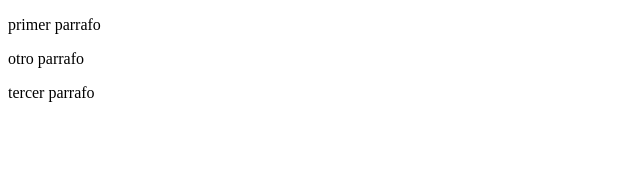
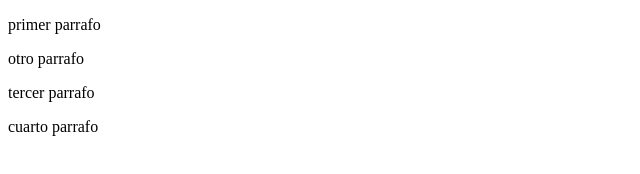
Before and after one commit to a22010223-spec/proyecto1Hipo, a plain HTML site: page index.html in a window 1280 px wide. Shown: the whole page, without its empty margins (0-640 px from the left). Drawn offline with Linux system fonts and the light colour scheme.

Commit message:
cuarto commmit

```diff
--- a/index.html
+++ b/index.html
@@ -11,5 +11,8 @@
         <p>
             tercer parrafo
         </p>
+        <p>
+            cuarto parrafo
+        </p>
     </body>
 </html>
```
